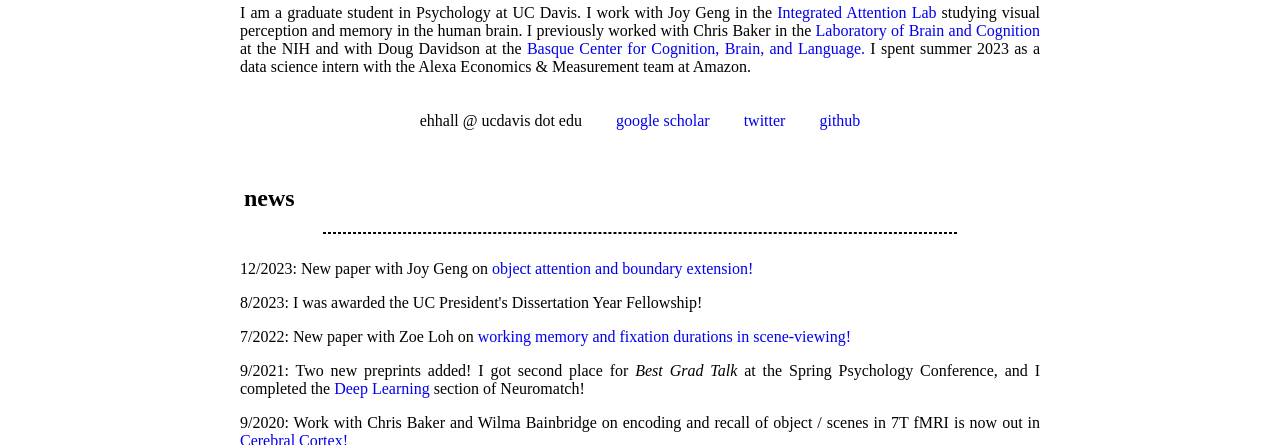
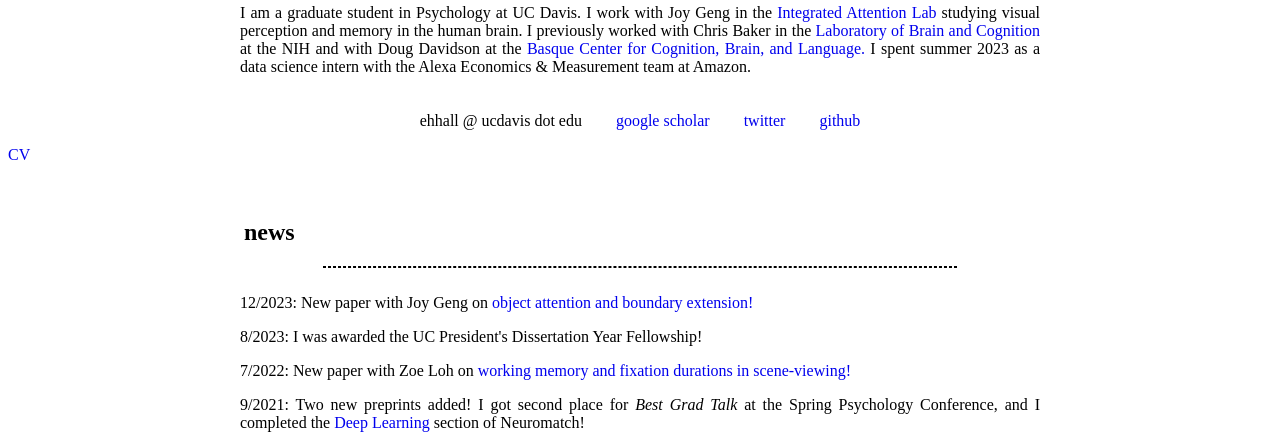
Before and after one commit to ehhall/ehhall.github.io, a plain HTML site: page index.html in a window 1280 px wide. Shown: the part 374-819 px from the top of the page. Drawn offline with Linux system fonts and the light colour scheme; a web font is replaced by a local one.

Commit message:
Update index.html

```diff
--- a/index.html
+++ b/index.html
@@ -86,7 +86,7 @@ img.left {
 	<h1 style="font-size:3vw">Elizabeth Hall</h1>
 	<P class="blocktext"> I am a graduate student in Psychology at UC Davis.  I work with Joy Geng in the <a style="text-decoration: none;" href="http://genglab.ucdavis.edu/"> Integrated Attention Lab</a> studying visual perception and memory in the human brain. I previously worked with Chris Baker in the <a style="text-decoration: none;" href="https://www.nimh.nih.gov/research/research-conducted-at-nimh/research-areas/clinics-and-labs/lbc/slp/index.shtml"> Laboratory of Brain and Cognition</a> at the NIH and with Doug Davidson at the <a style="text-decoration: none;" href="https://www.bcbl.eu/en"> Basque Center for Cognition, Brain, and Language.</a> I spent summer 2023 as a data science intern with the Alexa Economics & Measurement team at Amazon.</P>
 
-	<P class="blocktext1"> ehhall @ ucdavis dot edu <span class="tab"> <a style="text-decoration: none;" href="https://scholar.google.com/citations?user=YYpSEMUAAAAJ&hl=en">google scholar</a>  <span class="tab"> <a style="text-decoration: none;" href="https://twitter.com/vision_beth">twitter</a> <span class="tab">  <a style="text-decoration: none;" href="https://github.com/ehhall">github</a> </P>
+	<P class="blocktext1"> ehhall @ ucdavis dot edu <span class="tab"> <a style="text-decoration: none;" href="https://scholar.google.com/citations?user=YYpSEMUAAAAJ&hl=en">google scholar</a>  <span class="tab"> <a style="text-decoration: none;" href="https://twitter.com/vision_beth">twitter</a> <span class="tab">  <a style="text-decoration: none;" href="https://github.com/ehhall">github</a> </P>  <a style="text-decoration: none;" href="https://github.com/ehhall/ehhall.github.io/blob/master/papers/HallCVLatest.pdf">CV</a> </P>
 <h2> news </h2>
 <hr class="striped-border">
 <P class="blocktext"> 12/2023: New paper with Joy Geng on <a style="text-decoration: none;" href="https://rdcu.be/dHWZk"> object attention and boundary extension! </a></P>
```
